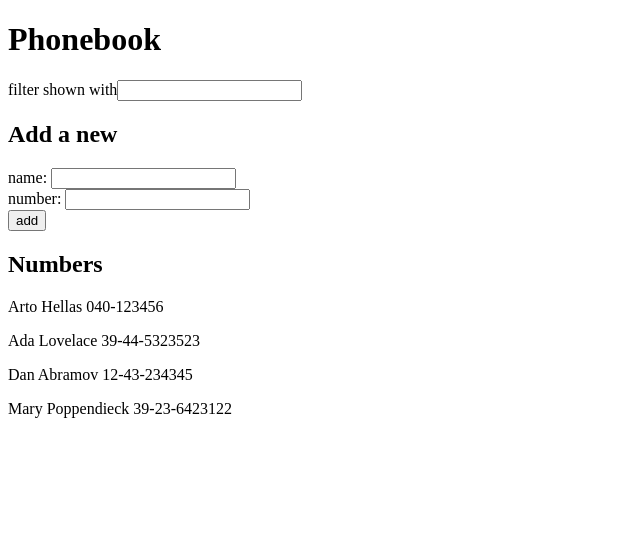
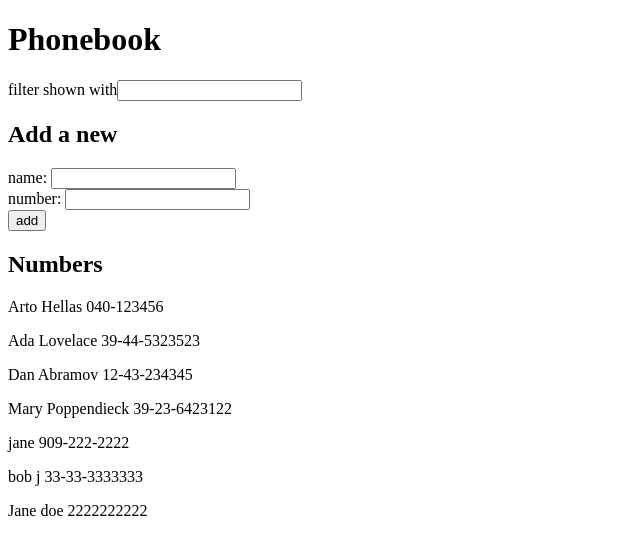
Before and after one commit to natevoyages/part2, a React (Vite) app in the folder phonebook/: page / in a window 1280 px wide. Shown: the top 554 px of the page, without its empty margins (0-640 px from the left). Built offline with nearby package versions, Linux system fonts and the light colour scheme; data requests are answered from the project's data file.

Commit message:
Add saving to json server + Complete assignment 2.12

```diff
--- a/phonebook/db.json
+++ b/phonebook/db.json
@@ -1,5 +1,5 @@
 {
-  "persons":[
+  "persons": [
     {
       "name": "Arto Hellas",
       "number": "040-123456",
@@ -19,6 +19,21 @@
       "name": "Mary Poppendieck",
       "number": "39-23-6423122",
       "id": "4"
+    },
+    {
+      "id": "14db",
+      "name": "jane",
+      "number": "909-222-2222"
+    },
+    {
+      "id": "7869",
+      "name": "bob j",
+      "number": "33-33-3333333"
+    },
+    {
+      "id": "87cf",
+      "name": "Jane doe",
+      "number": "2222222222"
     }
   ]
 }
--- a/phonebook/src/App.jsx
+++ b/phonebook/src/App.jsx
@@ -61,13 +61,21 @@ const App = () => {
         return
       }
     }
+
+    const personObject = {
+      name: newName,
+      number: newNumber
+    }
+
     console.log(newName)
-    const updatedList = persons.concat({
-      name: newName,
-      number: newNumber,
-      id: persons.length + 1,
+    axios
+    .post('http://localhost:3001/persons', personObject)
+    .then(response => {
+      setPersons(persons.concat(response.data))
+      setNewName('')
+      setNewNumber('')
+      console.log(response)
     })
-    setPersons(updatedList)
   }
 
   const handleNameChange = (event) => {
```
